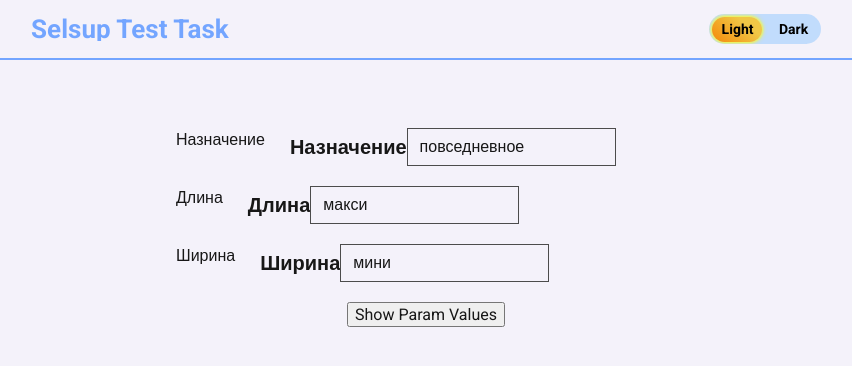
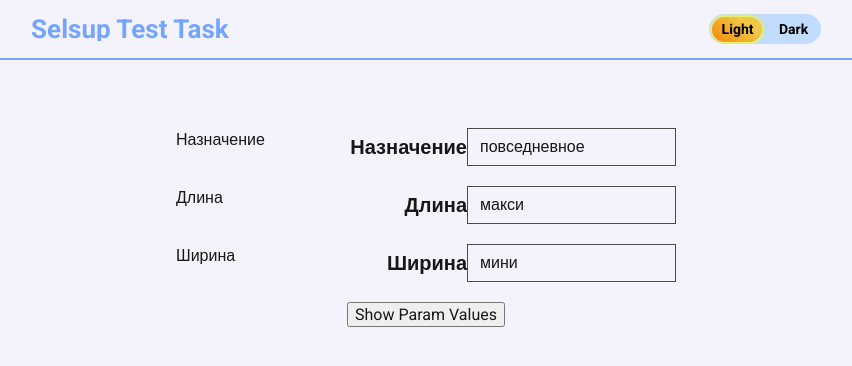
Before and after one commit to Sergey7709/Selsup-Test-Task, a React (Vite) app: page / in a window 1280 px wide. Shown: the top 366 px of the page, without its empty margins (214-1066 px from the left). Built offline with nearby package versions, Linux system fonts and the light colour scheme; a web font is replaced by a local one.

Commit message:
refactor: edit handleInputChange, add className for label.

```diff
--- a/src/components/EditorBlock/editorBlock.tsx
+++ b/src/components/EditorBlock/editorBlock.tsx
@@ -17,10 +17,10 @@ export const EditorBlock: FC<Props> = ({ model, params }) => {
 
   const [showParamValues, setShowParamValues] = useState(false)
 
-  const handleInputChange = (paramId: number, index: number, newValue: string) => {
+  const handleInputChange = (id: number, index: number, newValue: number | string) => {
     setParamValues(prevState =>
       prevState.map(paramValue =>
-        paramValue.paramId === paramId
+        paramValue.paramId === id
           ? {
               ...paramValue,
               value: Array.isArray(paramValue.value)
@@ -40,7 +40,7 @@ export const EditorBlock: FC<Props> = ({ model, params }) => {
     <div className={s.wrapperEditorBlock}>
       {params.map(param => (
         <div className={s.wrapperEditorField} key={param.id}>
-          <label>{param.name}</label>
+          <label className={s.labelEditorBlock}>{param.name}</label>
           {param.type === 'string' && (
             <FieldEditor
               handleInputChange={handleInputChange}
```
